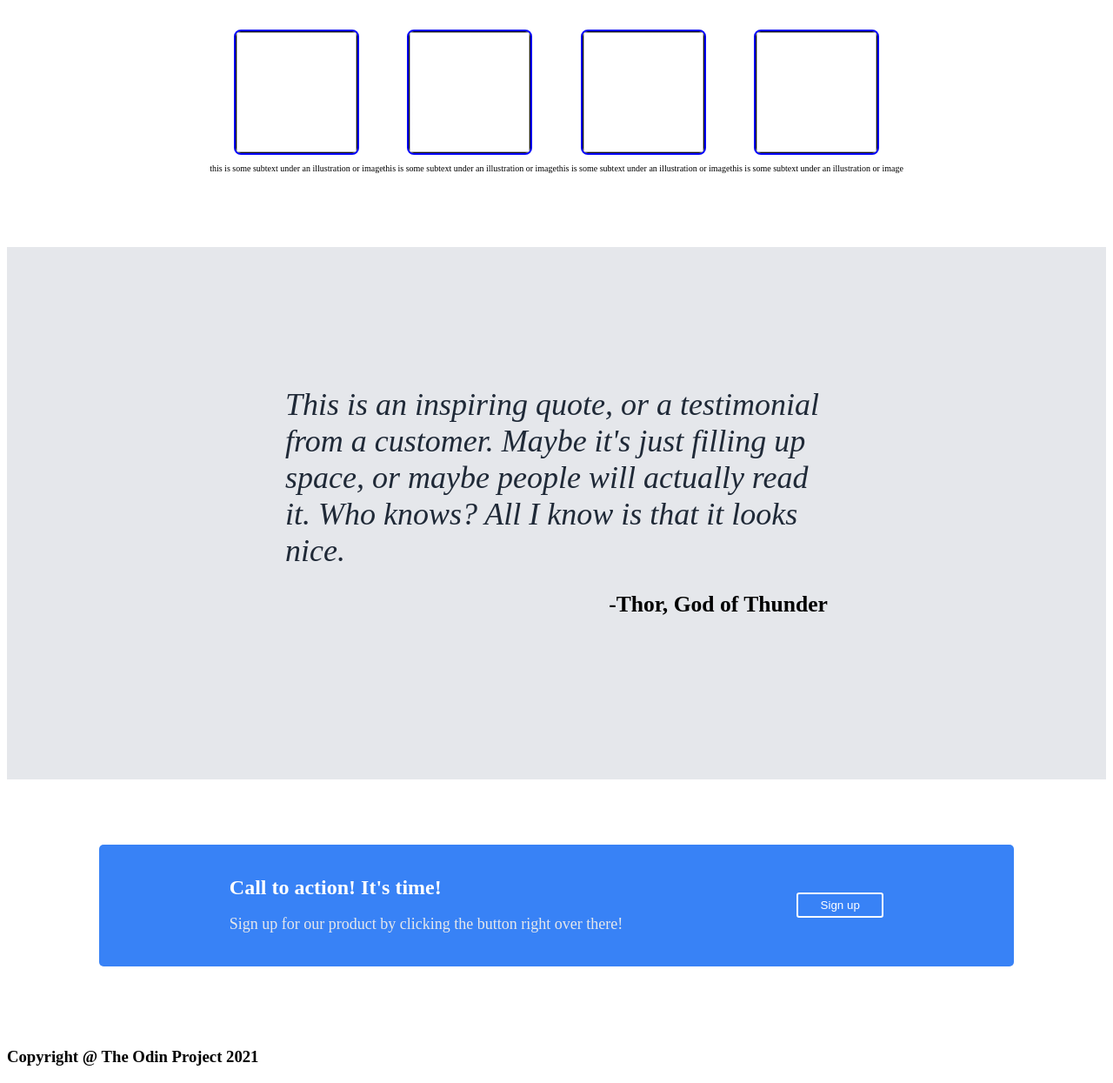
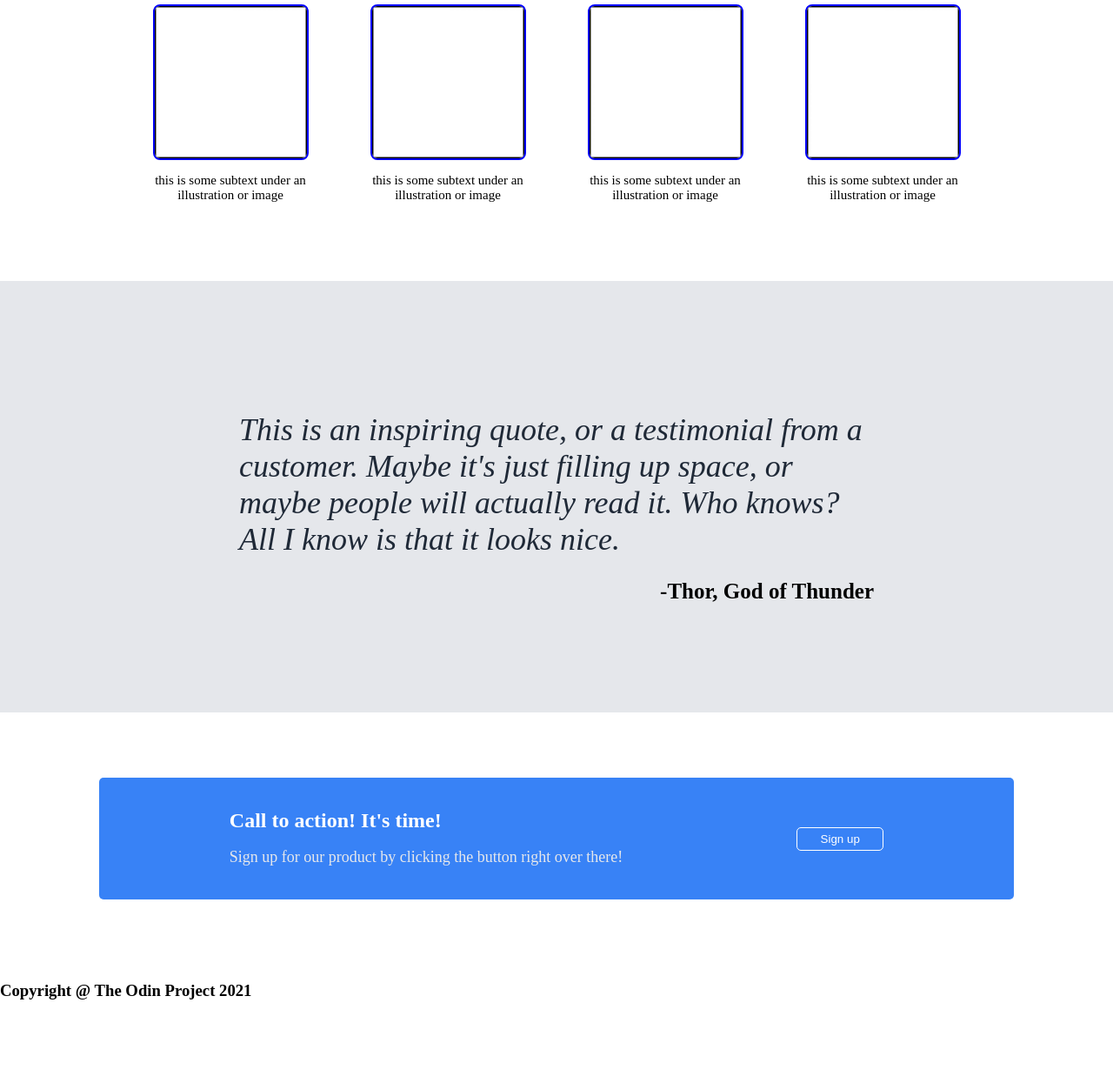
Before and after one commit to MJStone587/odin_landingpage, a plain HTML site: page index.html in a window 1280 px wide. Shown: the part 752-1997 px from the top of the page at 87% size. After the commit the page ends 1921 px from the top, so only its background shows below. Drawn offline with Linux system fonts and the light colour scheme.

Commit message:
changed any and all em styling back to px // added some padding to section1 between boxes to create a bit more space, increased font subtext size for better readability and overall margin increases to better fit prototype // made some minor adjustments to header section1 for better positioning

```diff
--- a/style.css
+++ b/style.css
@@ -1,4 +1,7 @@
-
+body {
+    margin: 0px;
+    width: 100%;
+}
 .header {
     display: flex;
     flex-flow: row nowrap;
@@ -31,6 +34,7 @@
     font-size: 48px;
     color: #F9FAF8;
     font-weight: bold;
+    padding-right: 75px;
 }
 .section1 p {
     font-size: 18px;
@@ -52,7 +56,7 @@
 }
 .section1_box2{
     background-color: gray;
-    margin: 5rem 20rem 10rem 0rem;
+    margin: 100px 200px 125px 0px;
     flex: 1;
     color: white;
 }
@@ -84,20 +88,23 @@
     align-items: center;
     text-align: center;
     max-width: 200px;
+    padding: 0px 25px 0px 25px;
+}
+.infoBox p {
+    font-size: 15px;
 }
 .section2 img {
-    max-width: 140px;
-    max-height: 140px;
+    max-width: 175px;
+    max-height: 175px;
     border: 2px solid blue;
     border-radius:8px;
-    flex:1;
 }
 .section3 {
     display: flex;
     flex-flow: row wrap;
     justify-content: flex-end;
     background-color: #E5E7EB;
-    padding: 10rem 20rem 10rem 20rem;
+    padding: 150px 275px 100px 275px;
 }
 .section3 em {
     font-size: 36px;
@@ -105,7 +112,7 @@
     color: #1F2937;
 }
 .section3 h3 {
-    font-size: 1.6em;
+    font-size: 25px;
 }
 .section4 {
     display: flex;
@@ -138,8 +145,8 @@
 .section4_box1 button {
     flex: 1;
     background-color: #3882F6;
-    border: 2px solid white;
-    border-radius: 3px;
+    border: 1.5px solid white;
+    border-radius: 5px;
     color: white;
     width: 100px;
     padding: 5px 0px 5px 0px;
```
